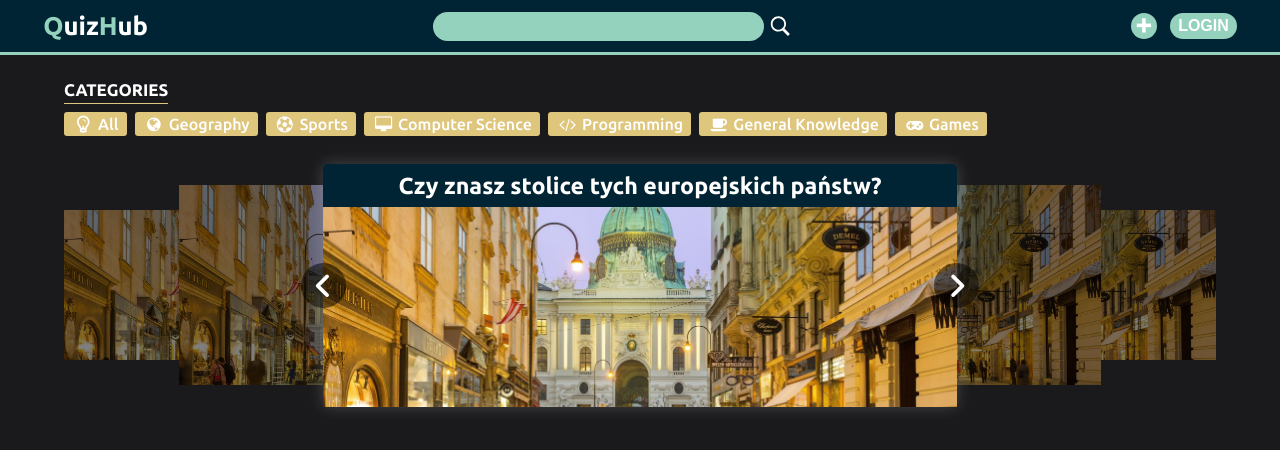
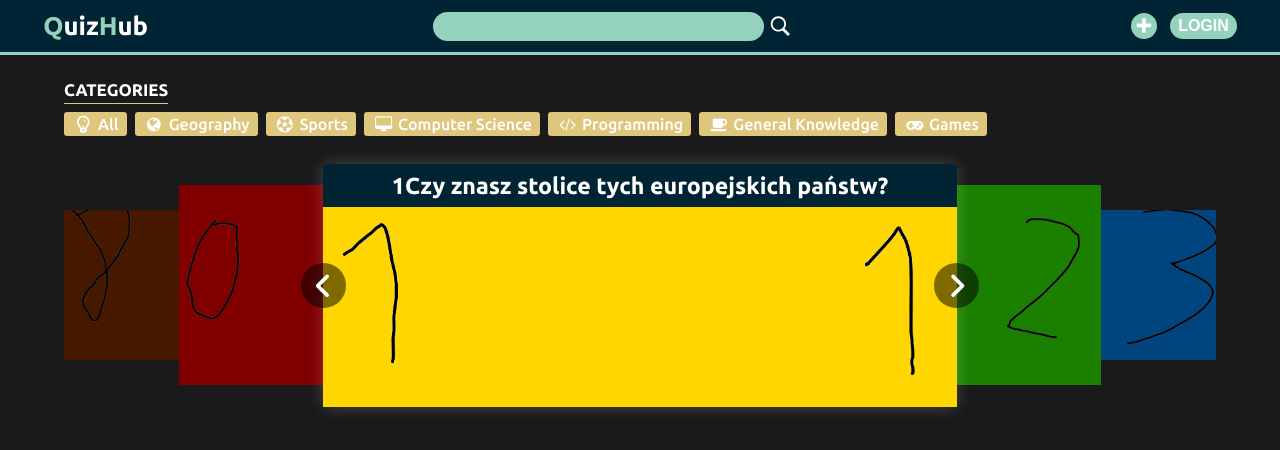
Before and after one commit to viventer/QuizHub, a plain HTML site: page index.html in a window 1280 px wide. Both pictures are taken after a click on the button 323 px from the left and 285 px from the top of the page. Shown: the top 450 px of the page. Drawn offline with Linux system fonts and the light colour scheme.

Commit message:
dodanie przesuwania slidera

```diff
--- a/css/quizzes.css
+++ b/css/quizzes.css
@@ -197,3 +197,7 @@
     --thumbnail-height: 22vmin;
   }
 }
+
+.other-quiz {
+  display: none;
+}
--- a/index.html
+++ b/index.html
@@ -76,55 +76,93 @@
         </div>
       </nav>
       <div class="quizzes-container">
-        <article class="quiz geography left-quiz">
+        <article class="quiz geography other-quiz">
           <div class="quiz-content-container">
             <header class="quiz-header">
-              <h2 class="quiz-title">Czy znasz stolice tych europejskich państw?</h2>
+              <h2 class="quiz-title">0Czy znasz stolice tych europejskich państw?</h2>
             </header>
             <div class="quiz-thumbnail-row">
-              <img src="img/thumbnails/th-1.png" alt="" class="quiz-thumbnail">
+              <img src="img/thumbnails/0.png" alt="" class="quiz-thumbnail">
             </div>
           </div>
         </article>
-        <article class="quiz geography main-quiz">
+        <article class="quiz geography other-quiz">
           <div class="quiz-content-container">
-            <button class="left-quiz-button"></button>
             <header class="quiz-header">
-              <h2 class="quiz-title">Czy znasz stolice tych europejskich państw?</h2>
+              <h2 class="quiz-title">1Czy znasz stolice tych europejskich państw?</h2>
             </header>
             <div class="quiz-thumbnail-row">
-              <img src="img/thumbnails/th-1.png" alt="" class="quiz-thumbnail">
-            </div>
-            <button class="right-quiz-button"></button>
-          </div>
-        </article>
-        <article class="quiz geography right-quiz">
-          <div class="quiz-content-container">
-            <header class="quiz-header">
-              <h2 class="quiz-title">Czy znasz stolice tych europejskich państw?</h2>
-            </header>
-            <div class="quiz-thumbnail-row">
-              <img src="img/thumbnails/th-1.png" alt="" class="quiz-thumbnail">
+              <img src="img/thumbnails/1.png" alt="" class="quiz-thumbnail">
             </div>
           </div>
         </article>
-        <article class="quiz geography second-left-quiz">
+        <article class="quiz geography other-quiz">
           <div class="quiz-content-container">
             <header class="quiz-header">
-              <h2 class="quiz-title">Czy znasz stolice tych europejskich państw?</h2>
+              <h2 class="quiz-title">2Czy znasz stolice tych europejskich państw?</h2>
             </header>
             <div class="quiz-thumbnail-row">
-              <img src="img/thumbnails/th-1.png" alt="" class="quiz-thumbnail">
+              <img src="img/thumbnails/2.png" alt="" class="quiz-thumbnail">
             </div>
           </div>
         </article>
-        <article class="quiz geography second-right-quiz">
+        <article class="quiz geography other-quiz">
           <div class="quiz-content-container">
             <header class="quiz-header">
-              <h2 class="quiz-title">Czy znasz stolice tych europejskich państw?</h2>
+              <h2 class="quiz-title">3Czy znasz stolice tych europejskich państw?</h2>
             </header>
             <div class="quiz-thumbnail-row">
-              <img src="img/thumbnails/th-1.png" alt="" class="quiz-thumbnail">
+              <img src="img/thumbnails/3.png" alt="" class="quiz-thumbnail">
+            </div>
+          </div>
+        </article>
+        <article class="quiz geography other-quiz">
+          <div class="quiz-content-container">
+            <header class="quiz-header">
+              <h2 class="quiz-title">4Czy znasz stolice tych europejskich państw?</h2>
+            </header>
+            <div class="quiz-thumbnail-row">
+              <img src="img/thumbnails/4.png" alt="" class="quiz-thumbnail">
+            </div>
+          </div>
+        </article>
+        <article class="quiz geography other-quiz">
+          <div class="quiz-content-container">
+            <header class="quiz-header">
+              <h2 class="quiz-title">5Czy znasz stolice tych europejskich państw?</h2>
+            </header>
+            <div class="quiz-thumbnail-row">
+              <img src="img/thumbnails/5.png" alt="" class="quiz-thumbnail">
+            </div>
+          </div>
+        </article>
+        <article class="quiz geography other-quiz">
+          <div class="quiz-content-container">
+            <header class="quiz-header">
+              <h2 class="quiz-title">6Czy znasz stolice tych europejskich państw?</h2>
+            </header>
+            <div class="quiz-thumbnail-row">
+              <img src="img/thumbnails/6.png" alt="" class="quiz-thumbnail">
+            </div>
+          </div>
+        </article>
+        <article class="quiz geography other-quiz">
+          <div class="quiz-content-container">
+            <header class="quiz-header">
+              <h2 class="quiz-title">7Czy znasz stolice tych europejskich państw?</h2>
+            </header>
+            <div class="quiz-thumbnail-row">
+              <img src="img/thumbnails/7.png" alt="" class="quiz-thumbnail">
+            </div>
+          </div>
+        </article>
+        <article class="quiz geography other-quiz">
+          <div class="quiz-content-container">
+            <header class="quiz-header">
+              <h2 class="quiz-title">8Czy znasz stolice tych europejskich państw?</h2>
+            </header>
+            <div class="quiz-thumbnail-row">
+              <img src="img/thumbnails/8.png" alt="" class="quiz-thumbnail">
             </div>
           </div>
         </article>
@@ -135,7 +173,7 @@
 
 
   <script src="js/main.js"></script>
-  <script src="js/slider.js" defer></script>
+  <script src="js/quizzes-slider.js" defer></script>
 </body>
 
 </html>
--- /dev/null
+++ b/js/quizzes-slider.js
@@ -0,0 +1,98 @@
+const quizzes = document.querySelectorAll(".quiz");
+let mainIndex = 1;
+let previousMainIndex = 2;
+let leftButton;
+let rightButton;
+let forward = true;
+let rightIndex;
+let secondRightIndex;
+let leftIndex;
+let secondLeftIndex;
+
+sliderShift();
+
+function sliderShift() {
+  if (forward == true) {
+    mainIndex += 1;
+  } else {
+    mainIndex -= 1;
+  }
+  if (mainIndex == -1) {
+    mainIndex = quizzes.length - 1;
+  }
+  if (mainIndex == 9) {
+    mainIndex = 0;
+  }
+  rightIndex = mainIndex + 1;
+  secondRightIndex = mainIndex + 2;
+  secondLeftIndex = mainIndex - 2;
+  leftIndex = mainIndex - 1;
+
+  if (mainIndex == 1) {
+    secondLeftIndex = quizzes.length - 1;
+  }
+  if (mainIndex == 0) {
+    secondLeftIndex = quizzes.length - 2;
+    leftIndex = quizzes.length - 1;
+  }
+
+  if (mainIndex == quizzes.length - 2) {
+    secondRightIndex = 0;
+  }
+  if (mainIndex == quizzes.length - 1) {
+    rightIndex = 0;
+    secondRightIndex = 1;
+  }
+
+  console.log(mainIndex);
+
+  quizzes[secondLeftIndex].classList.remove("other-quiz");
+  quizzes[leftIndex].classList.remove("other-quiz");
+  quizzes[mainIndex].classList.remove("other-quiz");
+  quizzes[rightIndex].classList.remove("other-quiz");
+  quizzes[secondRightIndex].classList.remove("other-quiz");
+
+  quizzes[secondLeftIndex].classList.add("second-left-quiz");
+  quizzes[leftIndex].classList.add("left-quiz");
+  quizzes[mainIndex].classList.add("main-quiz");
+  quizzes[rightIndex].classList.add("right-quiz");
+  quizzes[secondRightIndex].classList.add("second-right-quiz");
+
+  leftButton = document.createElement("button");
+  leftButton.classList.add("left-quiz-button");
+  rightButton = document.createElement("button");
+  rightButton.classList.add("right-quiz-button");
+
+  quizzes[mainIndex].appendChild(leftButton);
+  quizzes[mainIndex].appendChild(rightButton);
+
+  leftButton.addEventListener("click", () => {
+    forward = false;
+    previousMainIndex = mainIndex;
+    clearEarlier();
+    sliderShift();
+  });
+  rightButton.addEventListener("click", () => {
+    forward = true;
+    previousMainIndex = mainIndex;
+    clearEarlier();
+    sliderShift();
+  });
+}
+
+function clearEarlier() {
+  quizzes[secondLeftIndex].classList.add("other-quiz");
+  quizzes[leftIndex].classList.add("other-quiz");
+  quizzes[mainIndex].classList.add("other-quiz");
+  quizzes[rightIndex].classList.add("other-quiz");
+  quizzes[secondRightIndex].classList.add("other-quiz");
+
+  quizzes[secondLeftIndex].classList.remove("second-left-quiz");
+  quizzes[leftIndex].classList.remove("left-quiz");
+  quizzes[mainIndex].classList.remove("main-quiz");
+  quizzes[rightIndex].classList.remove("right-quiz");
+  quizzes[secondRightIndex].classList.remove("second-right-quiz");
+
+  quizzes[mainIndex].removeChild(leftButton);
+  quizzes[mainIndex].removeChild(rightButton);
+}
```
Also changed, not shown: img/thumbnails/0.png (added), img/thumbnails/1.png (added), img/thumbnails/2.png (added), img/thumbnails/3.png (added), img/thumbnails/4.png (added), img/thumbnails/5.png (added), img/thumbnails/6.png (added), img/thumbnails/7.png (added), img/thumbnails/8.png (added).
